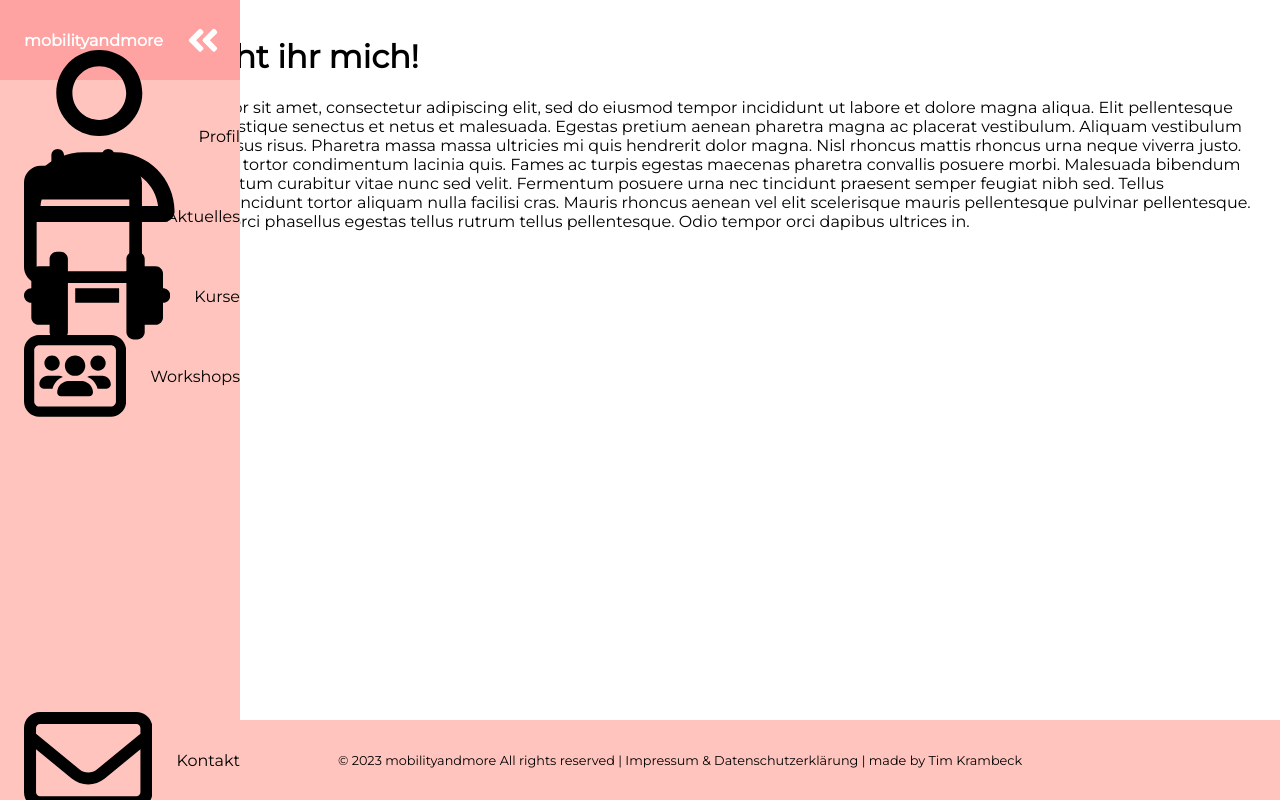
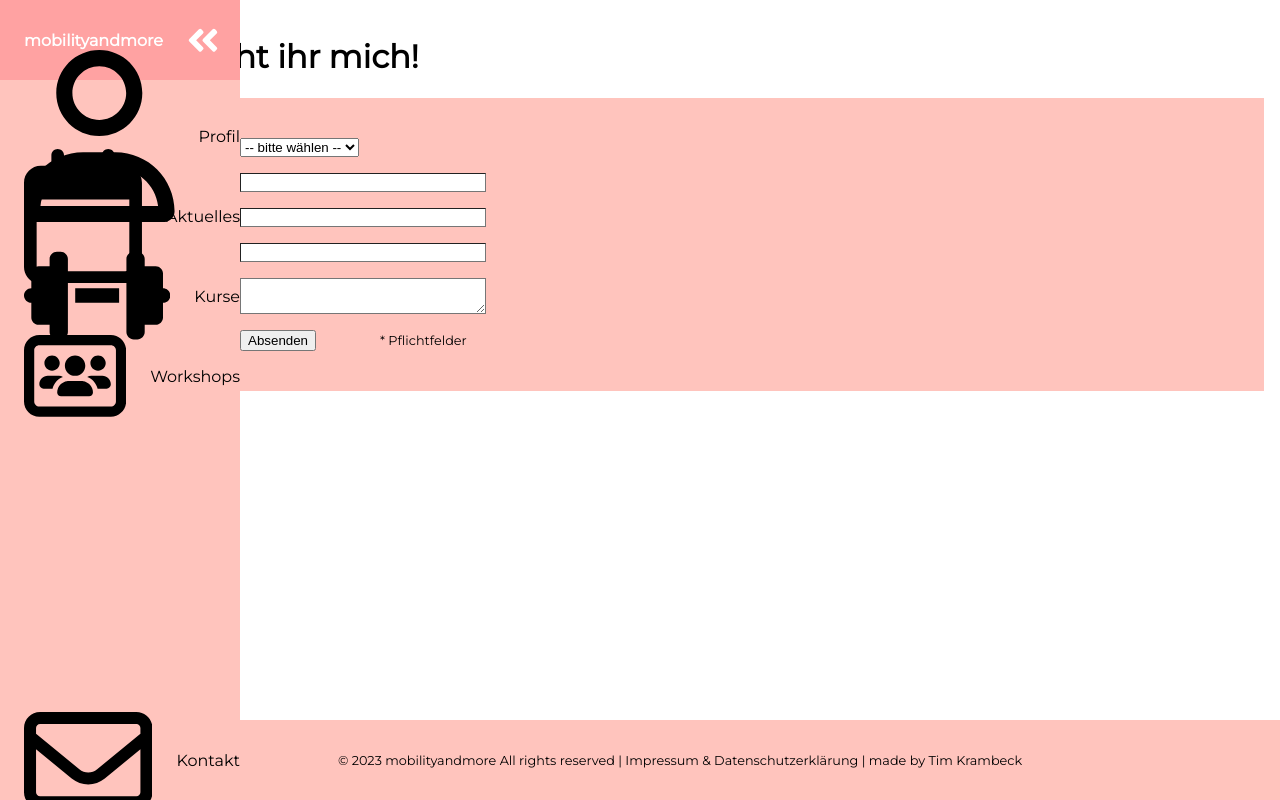
Before and after one commit to MasterTK575/mobilityandmore, a Flask app: page /kontakt in a window 1280 px wide. Run offline with Flask 2, Linux system fonts and the light colour scheme.

Commit message:
Add email form

```diff
--- a/app.py
+++ b/app.py
@@ -17,6 +17,6 @@ def profil():
     return render_template("profil.html")
 
 
-@app.route("/kontakt")
+@app.route("/kontakt", methods=["GET", "POST"])
 def kontakt():
     return render_template("kontakt.html")
--- a/notes.txt
+++ b/notes.txt
@@ -1,5 +1,3 @@
 TODO:
-1. make navbar left scrollable (in case of small-ish screens) / or remove icons
-2. make different pages
-3. make the contact form work
-4. make footer
+1. make the different pages
+2. make the contact form work
--- /dev/null
+++ b/requirements.txt
@@ -0,0 +1 @@
+Flask
--- a/static/styles.css
+++ b/static/styles.css
@@ -134,6 +134,40 @@ main {
     color: var(--text-secondary);
 }
 
+
+.form {
+    background-color: var(--bg-primary);
+    padding: 2rem;
+    display: flex;
+    flex-direction: column;
+    justify-content: center;
+    align-items: flex-start;
+}
+.form-item {
+    width: 100%;
+    display: flex;
+    justify-content: flex-start;
+    align-items: flex-start;
+    margin: 0.5rem 0rem;
+}
+.form-item label {
+    width: 7rem;
+}
+.form-input {
+    width: 15rem;
+    /* so that all iputs are the same size */
+    border-width: 1px;
+}
+.pflichtfelder {
+    font-size: 0.8rem;
+    text-align: center;
+    padding-left: 4rem;
+}
+/* make button and hint centered */
+.form-item:last-child {
+    align-items: center;
+}
+
 /* Small screens */
 @media only screen and (max-width: 600px) {
     /* Fix Navbar to the top */
--- a/templates/kontakt.html
+++ b/templates/kontakt.html
@@ -1,19 +1,49 @@
 {% extends "layout.html" %} {% block title %}Kontakt{% endblock %} {% block main
 %}
 <h1>So erreicht ihr mich!</h1>
-<p>
-  Lorem ipsum dolor sit amet, consectetur adipiscing elit, sed do eiusmod tempor
-  incididunt ut labore et dolore magna aliqua. Elit pellentesque habitant morbi
-  tristique senectus et netus et malesuada. Egestas pretium aenean pharetra
-  magna ac placerat vestibulum. Aliquam vestibulum morbi blandit cursus risus.
-  Pharetra massa massa ultricies mi quis hendrerit dolor magna. Nisl rhoncus
-  mattis rhoncus urna neque viverra justo. Amet massa vitae tortor condimentum
-  lacinia quis. Fames ac turpis egestas maecenas pharetra convallis posuere
-  morbi. Malesuada bibendum arcu vitae elementum curabitur vitae nunc sed velit.
-  Fermentum posuere urna nec tincidunt praesent semper feugiat nibh sed. Tellus
-  pellentesque eu tincidunt tortor aliquam nulla facilisi cras. Mauris rhoncus
-  aenean vel elit scelerisque mauris pellentesque pulvinar pellentesque. Et
-  sollicitudin ac orci phasellus egestas tellus rutrum tellus pellentesque. Odio
-  tempor orci dapibus ultrices in.
-</p>
+<form action="/kontakt" method="post" class="form">
+  <div class="form-item">
+    <label for="anrede">Anrede: *</label>
+    <select name="anrede" required>
+      <option value="">-- bitte wählen --</option>
+      <option value="herr">Herr</option>
+      <option value="frau">Frau</option>
+      <option value="divers">divers</option>
+      <option value="ohne">ohne Angabe</option>
+    </select>
+  </div>
+  <div class="form-item">
+    <label for="name">Name: *</label>
+    <input
+      autocomplete="off"
+      name="name"
+      type="text"
+      required
+      class="form-input"
+    />
+  </div>
+  <div class="form-item">
+    <label for="email">Email: *</label>
+    <input
+      autocomplete="off"
+      name="email"
+      type="email"
+      required
+      class="form-input"
+    />
+  </div>
+  <div class="form-item">
+    <label for="betreff">Betreff:</label>
+    <input autocomplete="off" name="betreff" type="text" class="form-input" />
+  </div>
+  <div class="form-item">
+    <label for="nachricht">Nachricht: *</label>
+    <textarea name="nachricht" required class="form-input"></textarea>
+  </div>
+  <div class="form-item">
+    <label for="submit"></label>
+    <button name="submit" type="submit">Absenden</button>
+    <span class="pflichtfelder">* Pflichtfelder</span>
+  </div>
+</form>
 {% endblock %}
```
